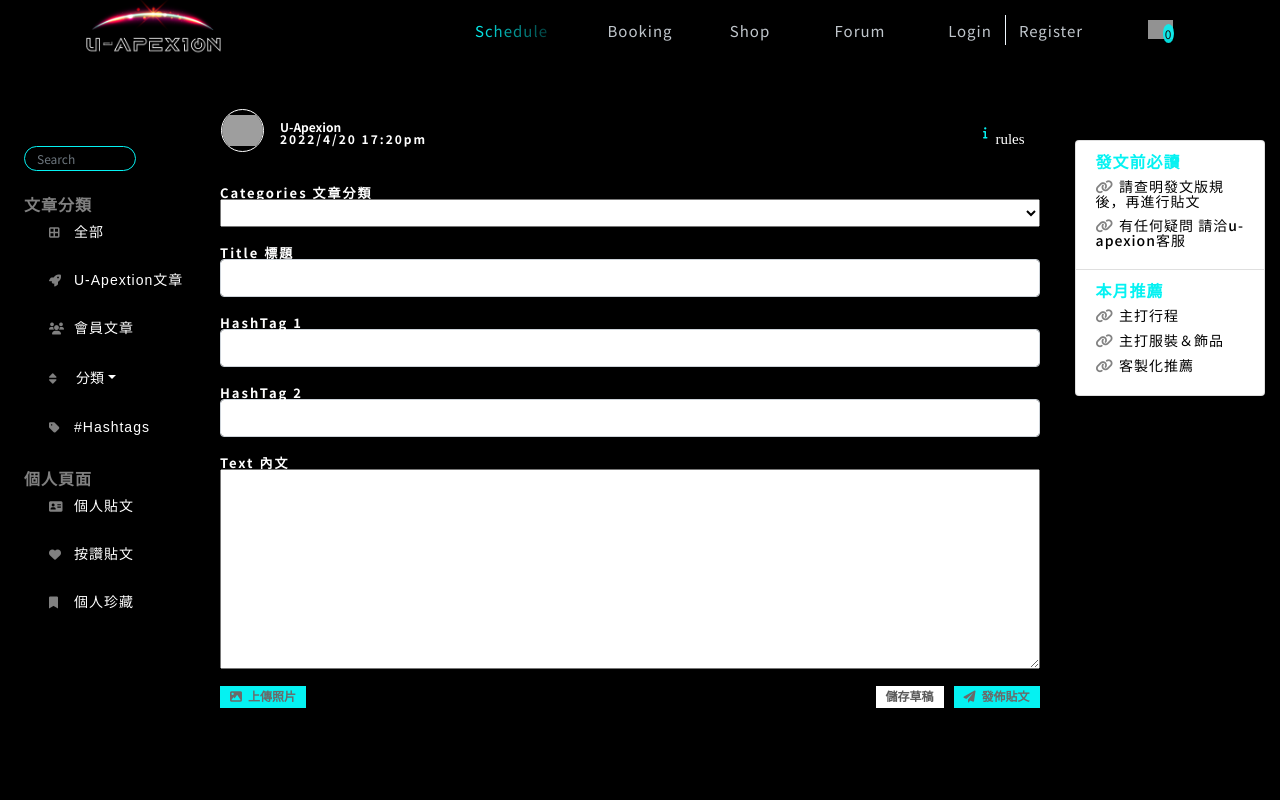
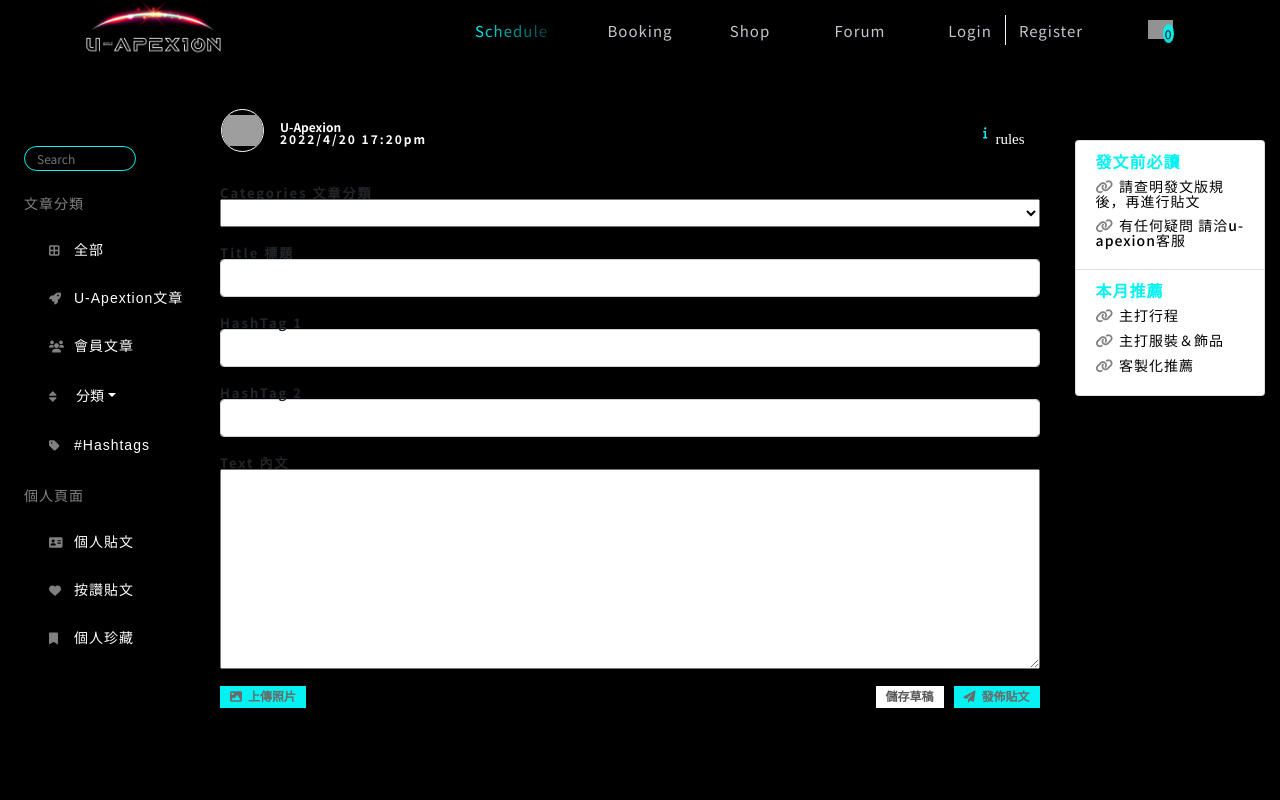
Before and after one commit to Jhih-Ting23472002/u-apexion-react, a React (Create React App) app: page /publish in a window 1280 px wide. Shown: the top 800 px of the page. Built offline with nearby package versions, Linux system fonts and the light colour scheme; grey boxes are pictures that could not be loaded.

Commit message:
forum_nav css修改

```diff
--- a/src/components/Forum-Nav/ForumNav.css
+++ b/src/components/Forum-Nav/ForumNav.css
@@ -4,9 +4,9 @@
 }
 
 body {
-  font-family: 'Noto Sans HK', sans-serif;
-  font-family: 'Noto Sans TC', sans-serif;
-  color: #fff;
+  /* font-family: 'Noto Sans HK', sans-serif;
+  font-family: 'Noto Sans TC', sans-serif; */
+  /* color: #fff; */
 }
 
 /* chrome的input樣式 */
@@ -49,6 +49,7 @@ body {
 }
 .forum_nav_item {
   font-size: 14px;
+  color: white;
 }
 
 @media (min-width: 1401px) {
@@ -97,9 +98,11 @@ body {
   color: #fff;
 }
 
-.nav.forum_nav li p {
+.forum_nav_title{
   font-size: 12px;
   color: #808080;
+  margin-bottom: 20px;
+  font-weight: 500;
 }
 .forum_nav-search-bar {
   background-color: #000;
--- a/src/components/Forum-Nav/ForumNav.js
+++ b/src/components/Forum-Nav/ForumNav.js
@@ -40,11 +40,12 @@ export default function ForumNav() {
           </div>
         </li>
         <li>
-          <p
-            style={{ marginTop: '15px', fontSize: '16px', fontWeight: 'bold' }}
+          <div
+            className="forum_nav_title"
+            style={{ marginTop: '15px', fontSize: '14px' }}
           >
             文章分類
-          </p>
+          </div>
           <div className="forum_nav_a-group">
             <ForunArticalAll
               to="/forum-home"
@@ -207,11 +208,12 @@ export default function ForumNav() {
           </div>
         </li>
         <li>
-          <p
-            style={{ marginTop: '15px', fontSize: '16px', fontWeight: 'bold' }}
+          <div
+            className="forum_nav_title"
+            style={{ marginTop: '15px', fontSize: '14px' }}
           >
             個人頁面
-          </p>
+          </div>
 
           <div className="a-group">
             <ForunArticalAll to="/#" $active={location.pathname === '/#'}>
```
Also changed, not shown: 1 other file (tests, documents, lock files or other folders).
